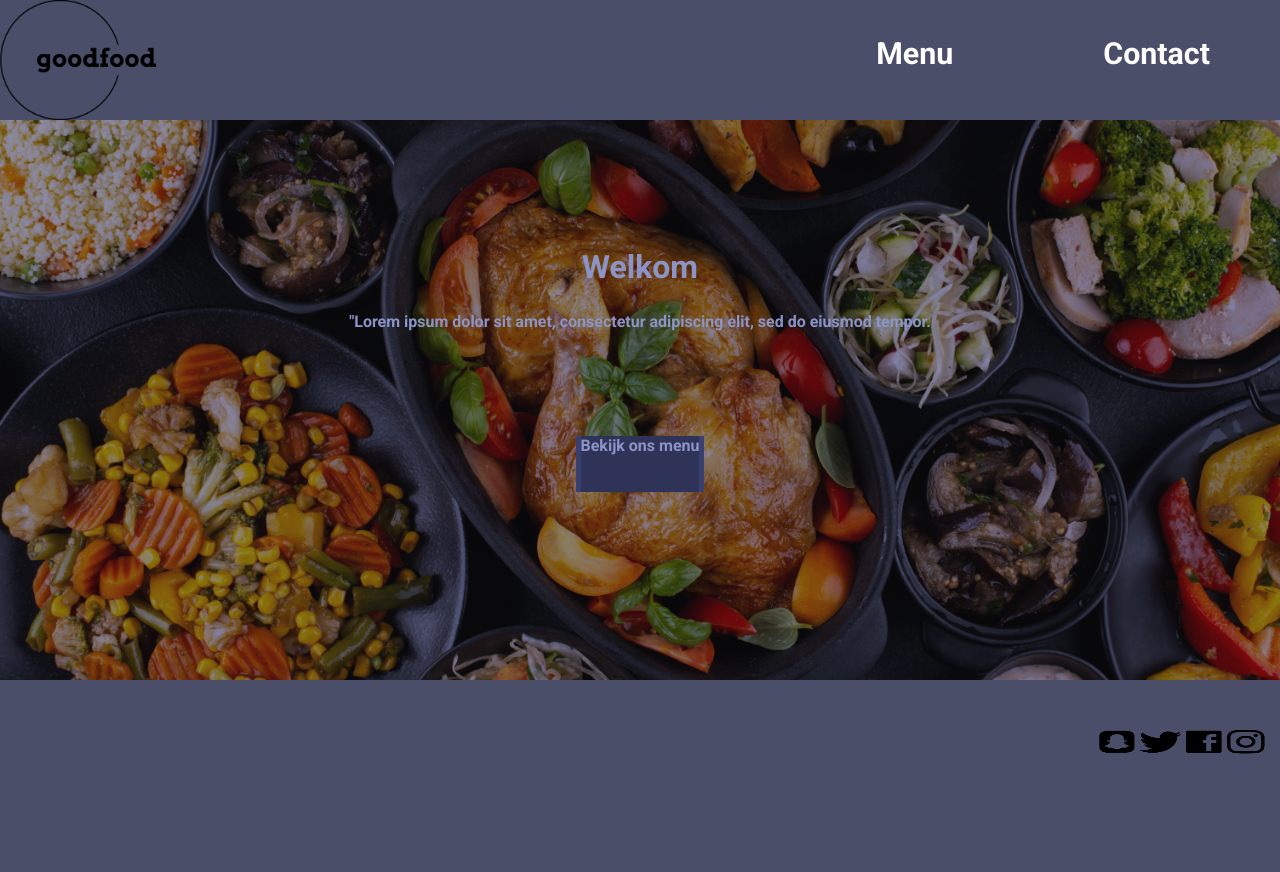
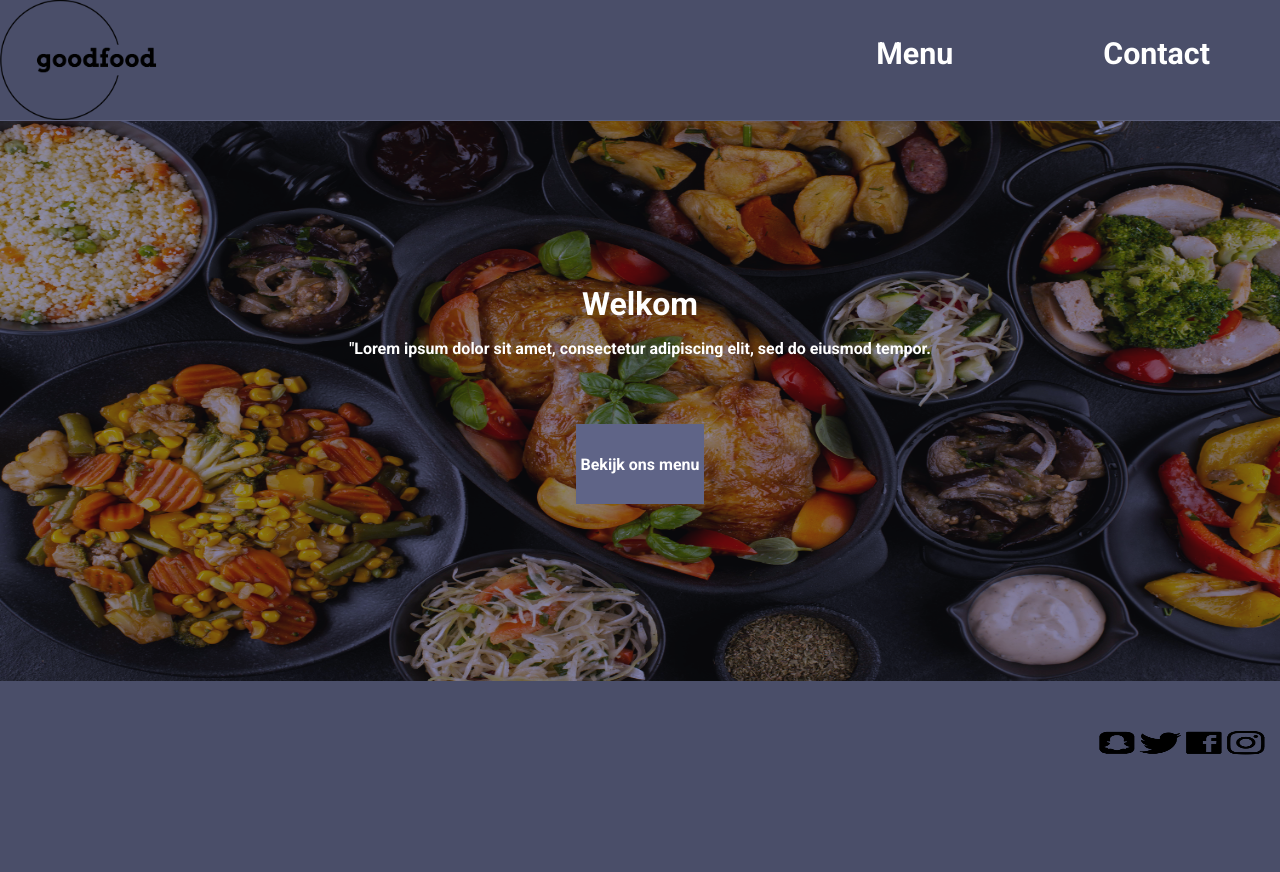
Before and after one commit to ineedausernamehelp/restaurant-site, a PHP site: page / in a window 1280 px wide. After the commit the page ends 755 px from the top, so only its background shows below. Run offline with PHP 8.4, Linux system fonts and the light colour scheme.

Commit message:
main afgemaakt

```diff
--- a/index.php
+++ b/index.php
@@ -1,5 +1,6 @@
 <!DOCTYPE html>
 <html lang="en">
+
 <head>
     <meta charset="UTF-8">
     <meta http-equiv="X-UA-Compatible" content="IE=edge">
@@ -8,8 +9,10 @@
     <link rel="stylesheet" href="styling/style.css">
     <link rel="preconnect" href="https://fonts.googleapis.com">
     <link rel="preconnect" href="https://fonts.gstatic.com" crossorigin>
-    <link href="https://fonts.googleapis.com/css2?family=Roboto:ital,wght@0,700;1,300;1,400&display=swap" rel="stylesheet">
+    <link href="https://fonts.googleapis.com/css2?family=Roboto:ital,wght@0,700;1,300;1,400&display=swap"
+        rel="stylesheet">
 </head>
+
 <body>
     <header>
         <img src="img/logo.png" alt="logo kan niet geladen worden" class="nav-text">
@@ -19,9 +22,11 @@
         </nav>
     </header>
     <main>
-        <div class="main-img main-image-flex">
-            <h1 class="main-text welkom-tekst">Welkom</h1>
-            <p class="main-text beschrijving-tekst">"Lorem ipsum dolor sit amet, consectetur adipiscing elit, sed do eiusmod tempor.</p>
+        <div class="main-img-flex opacity">
+            <img src="img/food.jpg" alt="alt" class="main-img">
+            <h1 class="main-text welkom-tekst" >Welkom</h1>
+            <p class="main-text beschrijving-tekst">"Lorem ipsum dolor sit amet, consectetur adipiscing elit, sed do
+                eiusmod tempor.</p>
             <div class="main-text main-knop">
                 <a href="pages/menu.php" class="main-knop-tekst">Bekijk ons menu</a>
             </div>
@@ -31,4 +36,5 @@
         <img src="img/footer-img.png" alt="footer image kan niet geladen worden" class="footer-img">
     </footer>
 </body>
+
 </html>
--- a/styling/style.css
+++ b/styling/style.css
@@ -1,13 +1,17 @@
 * {
   margin: 0;
   padding: 0;
-  background-color: #4a4e69;
   height: 100%;
   font-family: "Roboto", sans-serif;
+}
+body,
+html {
+  background-color: #4a4e69;
 }
 header {
   display: flex;
   height: 15%;
+  border-bottom: 1px solid #5C607D;
 }
 nav {
   display: flex;
@@ -24,8 +28,8 @@
   color: #ffffff;
   font-variant: "Roboto";
 }
-a{
-    text-decoration: none;
+a {
+  text-decoration: none;
 }
 
 .nav-links:last-child {
@@ -38,39 +42,44 @@
 
 .main-img {
   position: relative;
-  background-image: url("food.jpg");
-  background-position: center;
-  background-repeat: no-repeat;
-  background-size: cover;
+  width: 100%;
   mix-blend-mode: overlay;
   opacity: 0.9;
 }
+.main-img-flex{
+    display: flex;
+    justify-content: center;
+    text-align: center;
+}
 
 .main-text {
+    display: flex;
+    justify-content: center;
+    align-items: center;
   position: absolute;
   top: 50%;
   left: 50%;
   transform: translate(-50%, -50%);
   background-color: transparent;
-  color: white;
+  color: #ffffff;
 }
-.welkom-tekst {
-  margin-top: 10%;
+.welkom-tekst{
+    margin-top: -7.5%;
 }
-.beschrijving-tekst {
-  margin-top: 15%;
+.beschrijving-tekst{
+    margin-top: -4%;
 }
-.main-knop{
-    width: 10%;
-    height: 10%;
-    background-color: #5F6487;
-    margin-top: 5%
+.main-knop {
+  width: 10%;
+  height: 10%;
+  background-color: #5f6487;
+  margin-top: 5%;
 }
-.main-knop-tekst{
-    display: flex;
-    justify-self: center;
-    color: white;
-
+.main-knop-tekst {
+  display: flex;
+  justify-content: center;
+  align-items: center;
+  color: #ffffff;
 }
 footer {
   height: 15%;
```
Also changed, not shown: pages/contact.php (+18 -1 lines), pages/menu.php (+13 -0 lines), img/food.jpg (renamed from styling/food.jpg).
